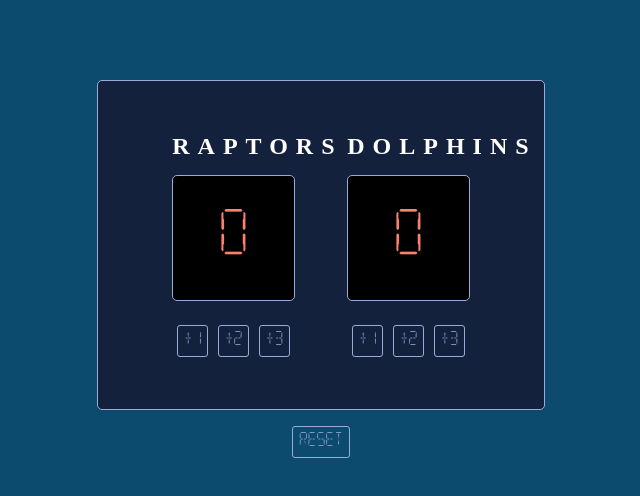
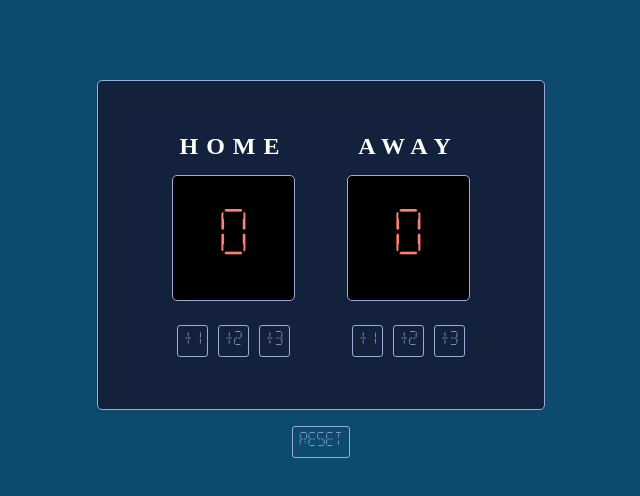
Before and after one commit to leonardodawinci/4-score-board-counter, a plain HTML site: page index.html in a window 1280 px wide. Shown: the whole page, without its empty margins (319-959 px from the left). Drawn offline with nearby package versions, Linux system fonts and the light colour scheme; files whose address does not match are found by name.

Commit message:
Changed names back
Changed names back to home and away, since the initial name change was a test

```diff
--- a/index.html
+++ b/index.html
@@ -9,7 +9,7 @@
     <body>
         <div class='container'>
             <div class='home'>
-                <h2>RAPTORS</h2>
+                <h2>HOME</h2>
                 <p class="score" id="homescore">0</p>
                 <div class='buttons'>
                 <button class="btn" onclick="add1()">+1</button>
@@ -19,7 +19,7 @@
             </div>
 
             <div class='guest'>
-                <h2>DOLPHINS</h2>
+                <h2>AWAY</h2>
                 <p class="score" id="guestscore">0</p>
                 <div class='buttons'>
                 <button class="btn" onclick="add1g()">+1</button>
```
Also changed, not shown: timer.ttf (renamed from css/timer.ttf), 2 other files.
